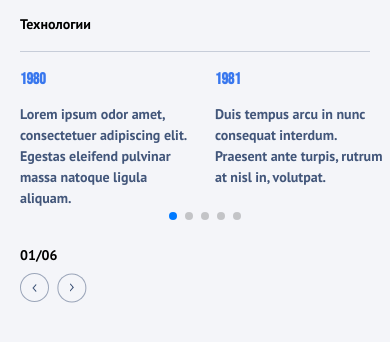
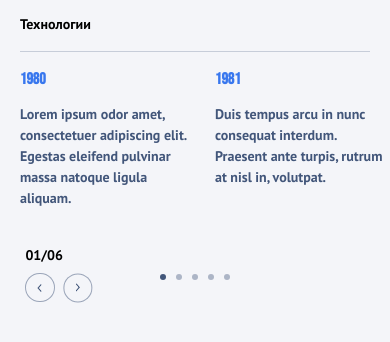
Before and after one commit to Avatarius/slider-dates, a React app: page / in a window 390 px wide. Shown: the part 252-594 px from the top of the page. Built offline with nearby package versions, Linux system fonts and the light colour scheme.

Commit message:
еще адаптив

```diff
--- a/src/components/eventsSlider/eventsSlider.tsx
+++ b/src/components/eventsSlider/eventsSlider.tsx
@@ -9,7 +9,7 @@ import { EventCard } from "../eventCard/eventCard";
 import styles from "./eventsSlider.module.scss";
 import { ArrowButton } from "../arrowButton/arrowButton";
 import clsx from "clsx";
-import { forwardRef, useEffect, useRef } from "react";
+import { forwardRef, RefObject, useEffect, useRef } from "react";
 
 interface IEventsSlider {
   events: IYearsEvents[];
@@ -19,6 +19,7 @@ const EventsSlider = forwardRef<HTMLDivElement, IEventsSlider>(
   ({ events }, ref) => {
     const buttonLeftRef = useRef<HTMLButtonElement>(null);
     const buttonRightRef = useRef<HTMLButtonElement>(null);
+
 
     return (
       <div className={styles.container} ref={ref}>
@@ -40,7 +41,9 @@ const EventsSlider = forwardRef<HTMLDivElement, IEventsSlider>(
             prevEl: buttonLeftRef.current,
             nextEl: buttonRightRef.current,
           }}
-          pagination={{clickable: true}}
+          pagination={{clickable: true, el: '.pagination', renderBullet: (index, className) => {
+            return `<div class=${className}></div>`
+           },}}
           breakpoints={{
             720: {
               slidesPerView: 3,
--- a/src/components/slider/slider.module.scss
+++ b/src/components/slider/slider.module.scss
@@ -59,6 +59,7 @@
 
 .controls {
   font-weight: 400;
+  grid-area: controls;
   @media screen and (max-width: 720px) {
     margin-block-start: 13px;
     margin-inline-start: 20px;
@@ -71,7 +72,16 @@
       margin-block-start: 11px;
       gap: 8px;
     }
+  }
 
+  &_mobile {
+    // inline-size: 100%;
+    display: grid;
+    grid-template-columns: 1fr 2fr 1fr;
+    justify-content: center;
+    justify-items: center;
+    align-items: center;
+    grid-template-areas: 'controls pagination .';
   }
 }
 
@@ -88,3 +98,8 @@
     border-block-end: 1px solid #c7cdd9;
   }
 }
+
+
+.pagination {
+  padding-block-start: 13px;
+}
--- a/src/components/slider/slider.tsx
+++ b/src/components/slider/slider.tsx
@@ -10,6 +10,7 @@ import { useFirstRender } from "../../hooks/useFIrstRender";
 import { useScreenSize } from "../../hooks/useScrennSize";
 import { useCircleSize } from "../../hooks/useCircleSIze";
 import { AnimatedYear } from "../animatedYear/animatedYear";
+import clsx from "clsx";
 
 function Slider() {
   const [currentSlide, setCurrentSlide] = useState(1);
@@ -185,7 +186,9 @@ function Slider() {
         events={historicalData[currentSlide - 1].events}
         ref={eventsSliderRef}
       />
-      {width < 720 && <div className={styles.controls}>
+      {width < 720 && (
+        <div className={styles.controls_mobile}>
+          <div className={styles.controls}>
             <p className={styles.controls__slide}>
               {padNumber(currentSlide)}/{padNumber(historicalData.length)}
             </p>
@@ -203,7 +206,11 @@ function Slider() {
                 }
               />
             </div>
-        </div>}
+
+          </div>
+          <div className={clsx('pagination', styles.pagination)} id="pagination"></div>
+        </div>
+      )}
     </section>
   );
 }
--- a/src/styles/index.scss
+++ b/src/styles/index.scss
@@ -9,3 +9,7 @@ body {
   font-weight: 700;
   font-size: 14px;
 }
+
+.swiper-horizontal>#pagination.swiper-pagination-bullets, #pagination.swiper-pagination-bullets.swiper-pagination-horizontal, .swiper-pagination-custom, .swiper-pagination-fraction {
+  width: unset;
+}
--- a/src/styles/variables.scss
+++ b/src/styles/variables.scss
@@ -6,7 +6,10 @@
   --circle-size: 530px;
   --circle-size: clamp(25.625rem, 21.125rem + 10vw, 33.125rem);
   --circle-button-size: 56px;
-  // --swiper-pagination-bullet-size: 6px;
-  // --swiper-pagination-bottom: 160px;
+  --swiper-pagination-bullet-size: 6px;
+  --swiper-pagination-bullet-horizontal-gap: 5px;
+  --swiper-pagination-color: #42567a;
+  --swiper-pagination-bullet-inactive-color: #42567a;
+  --swiper-pagination-bullet-inactive-opacity: 0.4;
 
 }
```
Lines whose indentation alone changed are shown as unchanged.
